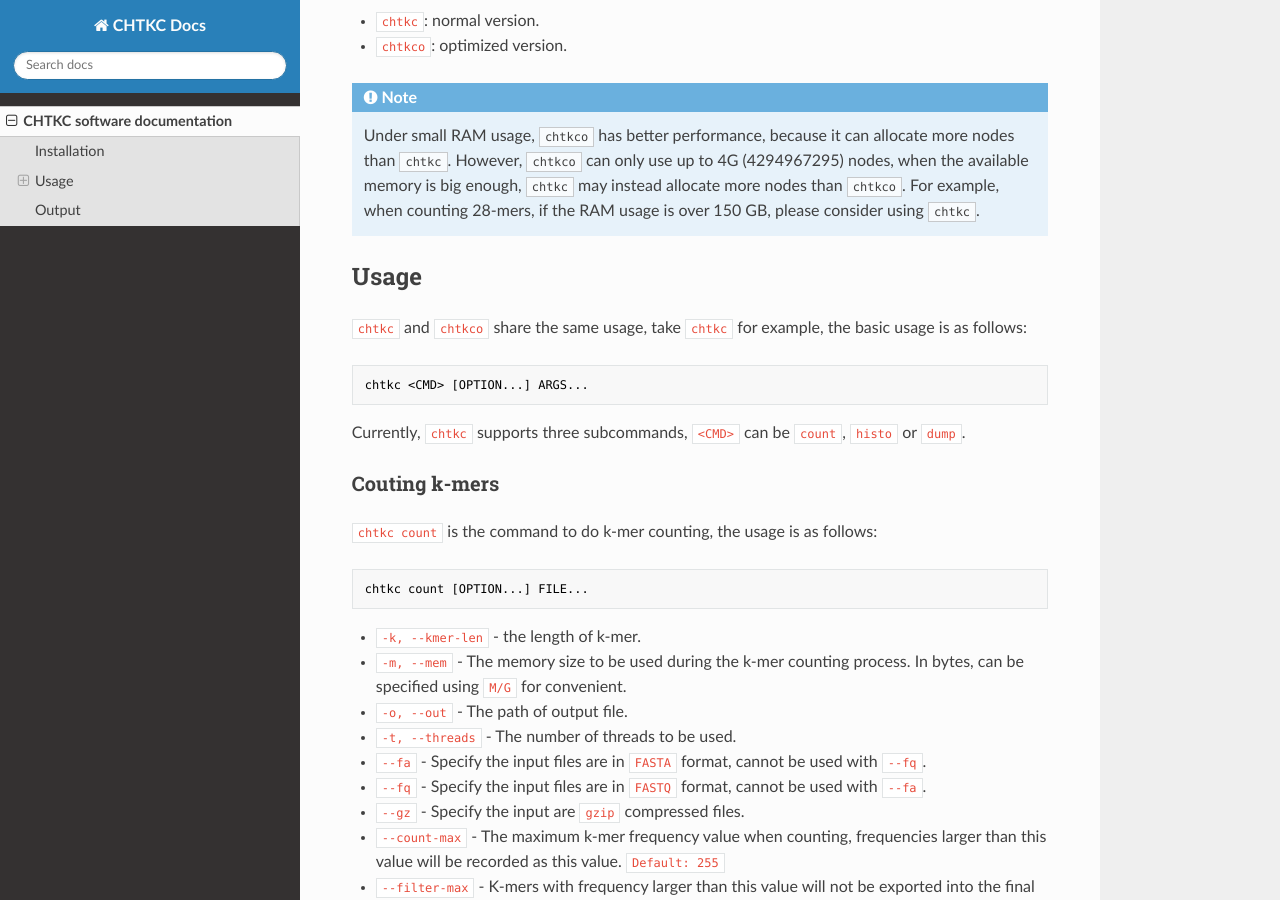
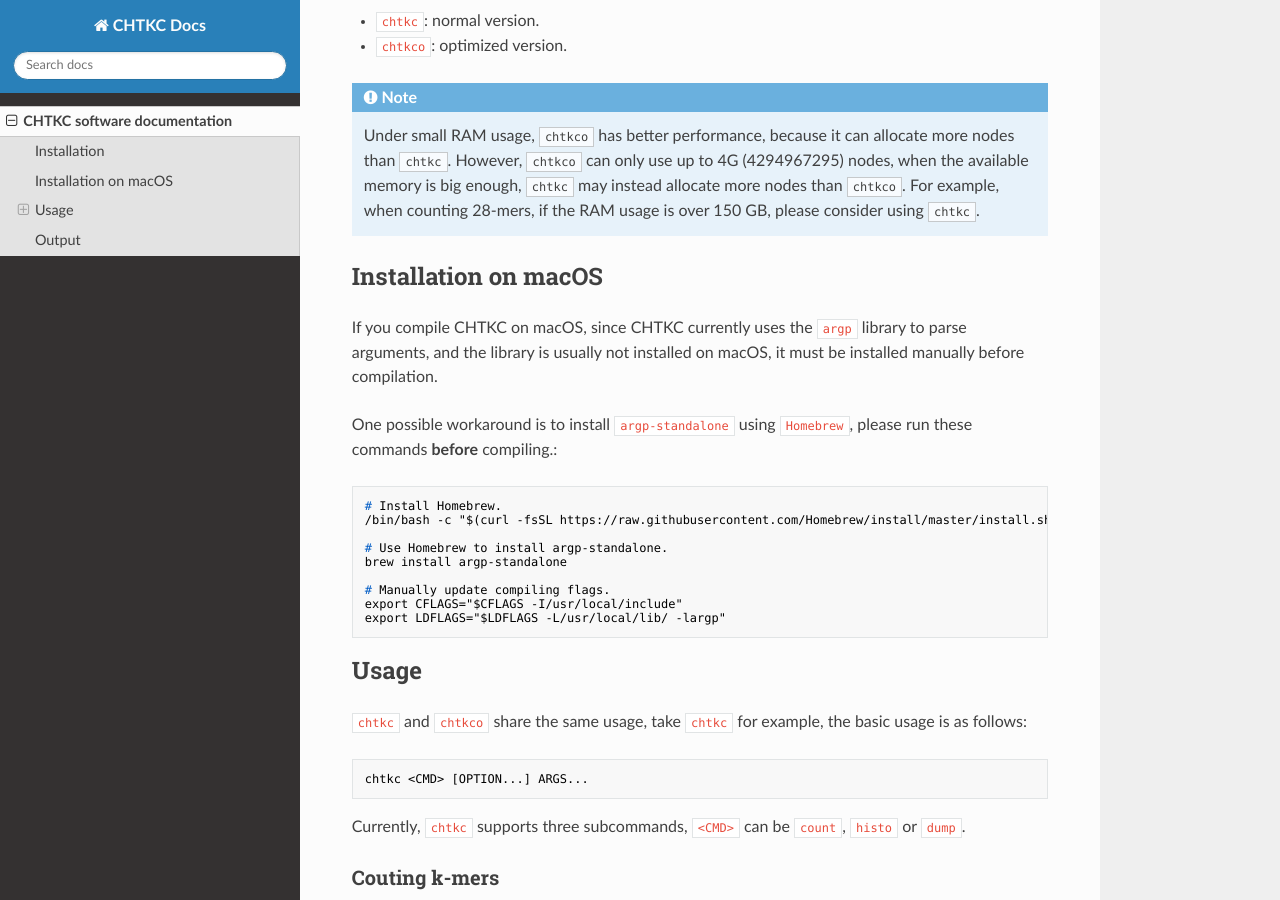
Before and after one commit to wjnjlcn/chtkc_doc, an MkDocs documentation site: the page built from docs/index.md, in a window 1280 px wide and 900 px high, scrolled down 595 px. Built offline with MkDocs 1.6.1, drawn with Linux system fonts in a browser that asks for light colours; nearby versions of some CDN libraries; some of the changed text lies outside the part shown.

Commit message:
Add instructions for installaltion on macOS.

````diff
--- a/docs/index.md
+++ b/docs/index.md
@@ -26,6 +26,25 @@ The `build` directory will contain two versions of CHTKC binary files:
 
 !!! Note
     Under small RAM usage, `chtkco` has better performance, because it can allocate more nodes than `chtkc`. However, `chtkco` can only use up to 4G (4294967295) nodes, when the available memory is big enough, `chtkc` may instead allocate more nodes than `chtkco`. For example, when counting 28-mers, if the RAM usage is over 150 GB, please consider using `chtkc`.
+
+
+## Installation on macOS
+
+If you compile CHTKC on macOS, since CHTKC currently uses the `argp` library to parse arguments, and the library is usually not installed on macOS, it must be installed manually before compilation.
+
+One possible workaround is to install `argp-standalone` using `Homebrew`, please run these commands **before** compiling.:
+
+```shell
+# Install Homebrew.
+/bin/bash -c "$(curl -fsSL https://raw.githubusercontent.com/Homebrew/install/master/install.sh)"
+
+# Use Homebrew to install argp-standalone.
+brew install argp-standalone
+
+# Manually update compiling flags.
+export CFLAGS="$CFLAGS -I/usr/local/include"
+export LDFLAGS="$LDFLAGS -L/usr/local/lib/ -largp"
+```
 
 ## Usage
 
@@ -90,6 +109,7 @@ chtkc count -k 28 -m 500M --fq -o result test.fq
 chtkc count -k 55 -m 50G -t 16 --fq -o result --filter-min=1 test.fq --log=test.log
 chtkc count -k 28 -m 500M --fq --gz -o result test.fq.gz
 chtkc histo -o histo.txt result
+chtkc dump -o result.txt result
 ```
 
 ## Output
````
